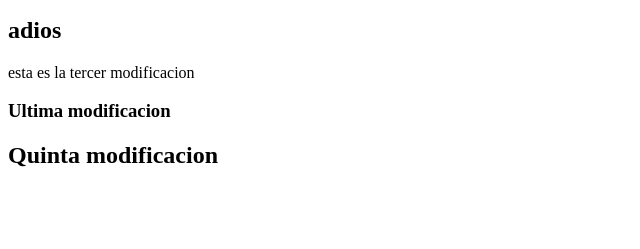
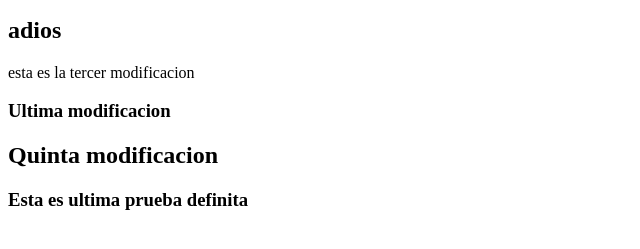
Before and after one commit to Vickmagar/Service, a plain HTML site: page index.html in a window 1280 px wide. Shown: the part 101-350 px from the top of the page, without its empty margins (0-640 px from the left). Drawn offline with Linux system fonts and the light colour scheme.

Commit message:
actualizando index.html

```diff
--- a/index.html
+++ b/index.html
@@ -13,5 +13,6 @@
     <p>esta es la tercer modificacion</p>
     <h3>Ultima modificacion</h3>
     <H2>Quinta modificacion</H2>
+    <h3>Esta es ultima prueba definita</h3>
 </body>
 </html>
```
